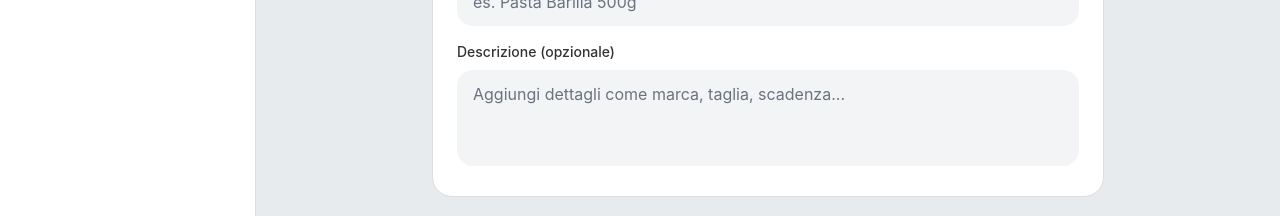
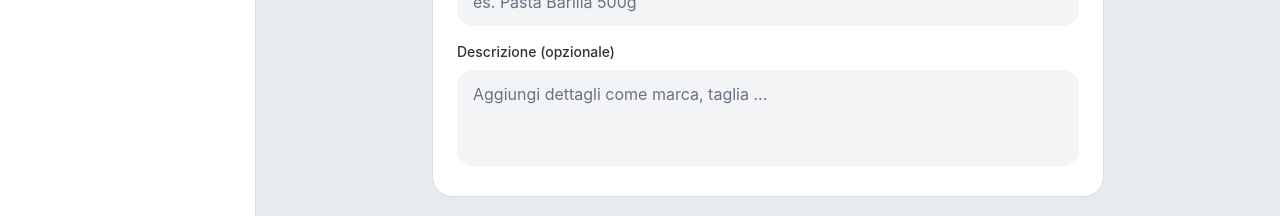
Before and after one commit to tommaso-caputi/karis, a Next.js app in the folder karis/: page /beni/nuovo in a window 1280 px wide. Shown: the part 442-658 px from the top of the page. Built offline with nearby package versions, Linux system fonts and the light colour scheme; no server answers.

Commit message:
quick ui fix

```diff
--- a/karis/src/app/beni/nuovo/page.tsx
+++ b/karis/src/app/beni/nuovo/page.tsx
@@ -176,7 +176,7 @@ const NuovoBene = () => {
                                 <textarea
                                     value={formData.description}
                                     onChange={(e) => setFormData({ ...formData, description: e.target.value })}
-                                    placeholder="Aggiungi dettagli come marca, taglia, scadenza..."
+                                    placeholder="Aggiungi dettagli come marca, taglia ..."
                                     rows={3}
                                     className="w-full px-4 py-3 rounded-xl bg-secondary border-0 text-foreground placeholder:text-muted-foreground focus:outline-none focus:ring-2 focus:ring-primary resize-none"
                                 />
```
